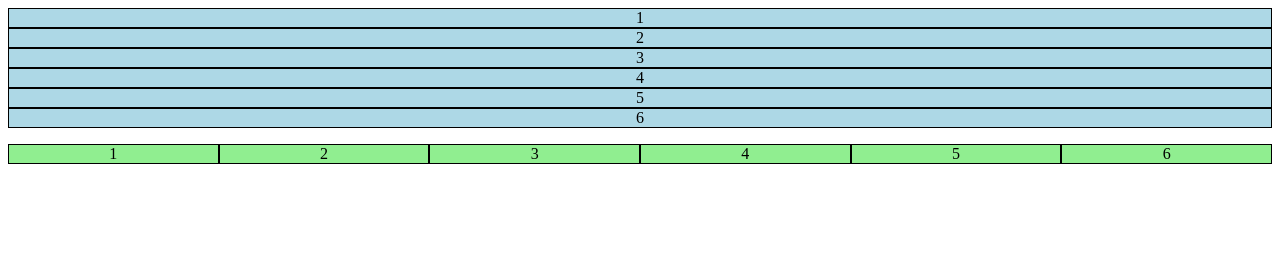
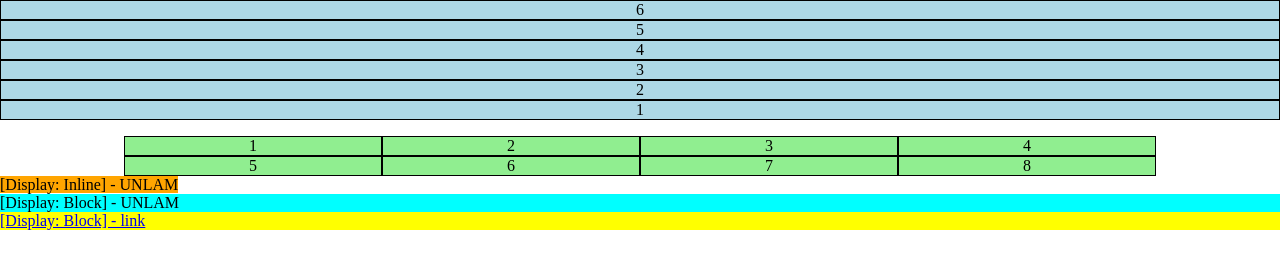
Before and after one commit to spizzirri/programacionwebi-base, a plain HTML site: page 2024/24-abril/vistas/flex/flex.html in a window 1280 px wide. Drawn offline with Linux system fonts and the light colour scheme.

Commit message:
codigo de clase

```diff
--- a/2024/22-abril/vistas/flex/estilos.css
+++ b/2024/24-abril/vistas/flex/estilos.css
@@ -1,3 +1,8 @@
+*{
+    padding: 0;
+    margin: 0;
+}
+
 main{
     display: flex;
     flex-direction: column;
@@ -6,7 +11,7 @@ main{
 
 .flex-columna{
     display: flex;
-    flex-direction: column;
+    flex-direction: column-reverse;
     align-content: center;
     justify-content: center;
 }
@@ -20,13 +25,29 @@ main{
 .flex-fila{
     display: flex;
     flex-direction: row;
+    flex-wrap: wrap;
     align-content: center;
     justify-content: center;
+    width: 100%;
 }
 
 .flex-fila article{
     background-color: lightgreen;
     border: 1px solid black;
-    width: calc(100%/6);
+    width: 20%;
     text-align: center;
 }
+
+.naranja {
+    background-color: orange;
+}
+
+.aqua{
+    display: block;
+    background-color: aqua;
+}
+
+.amarillo{
+    display: block;
+    background-color: yellow;
+}
--- a/2024/22-abril/vistas/flex/flex.html
+++ b/2024/24-abril/vistas/flex/flex.html
@@ -24,8 +24,17 @@
             <article>4</article>
             <article>5</article>
             <article>6</article>
+            <article>7</article>
+            <article>8</article>
         </section>
+    </main>
 
-    </main>
+    <span class="naranja">
+        [Display: Inline] - UNLAM
+    </span>
+    <span class="aqua">
+        [Display: Block] - UNLAM
+    </span>
+    <a href="##" class="amarillo">[Display: Block] - link</a>
 </body>
 </html>
```
Also changed, not shown: 2024/24-abril/estilos.css (renamed from 2024/22-abril/estilos.css), 2024/24-abril/index.html (renamed from 2024/22-abril/index.html), 2024/24-abril/vistas/grid/estilos.css (renamed from 2024/22-abril/vistas/grid/estilos.css), 2024/24-abril/vistas/grid/grid.html (renamed from 2024/22-abril/vistas/grid/grid.html).
